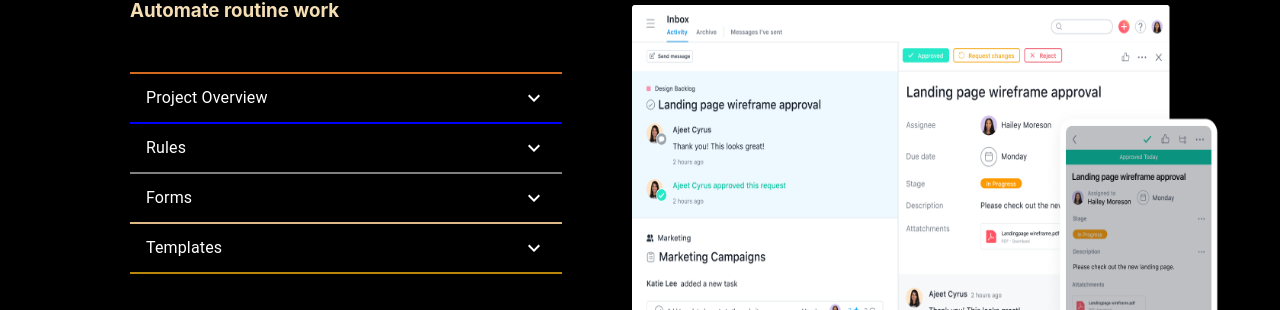
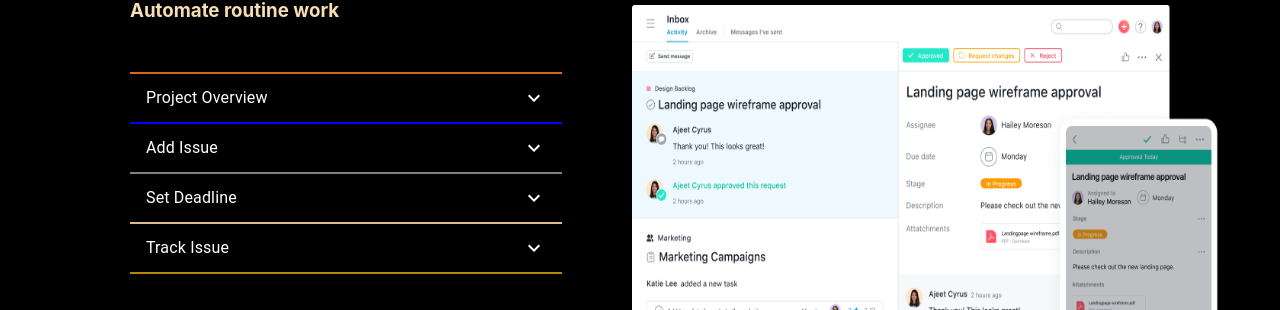
Before and after one commit to md-najmul-haque/itracker, a React (Create React App) app: page / in a window 1280 px wide. Shown: the part 70-380 px from the top of the page. Built offline with nearby package versions, Linux system fonts and the light colour scheme.

Commit message:
change content text

```diff
--- a/src/Pages/Home/ProcessManagement/ProcessManagement.tsx
+++ b/src/Pages/Home/ProcessManagement/ProcessManagement.tsx
@@ -34,8 +34,7 @@ const ProcessManagement = () => {
                             </AccordionSummary>
                             <AccordionDetails sx={{ backgroundColor: "black", color: "white" }}>
                                 <Typography sx={{ textAlign: "justify" }}>
-                                    Lorem ipsum dolor sit amet, consectetur adipiscing elit. Suspendisse
-                                    malesuada lacus ex, sit amet blandit leo lobortis eget.
+                                Get a project overview to at a Glance to track your issue more in effective way. ITracker helps you to save your time.
                                 </Typography>
                             </AccordionDetails>
                         </Accordion>
@@ -45,7 +44,7 @@ const ProcessManagement = () => {
                                 aria-controls="panel2a-content"
                                 id="panel2a-header"
                             >
-                                <Typography>Rules</Typography>
+                                <Typography>Add Issue</Typography>
                             </AccordionSummary>
                             <AccordionDetails sx={{ backgroundColor: "black", color: "white" }}>
                                 <Typography sx={{ textAlign: "justify" }}>
@@ -60,7 +59,7 @@ const ProcessManagement = () => {
                                 aria-controls="panel2a-content"
                                 id="panel2a-header"
                             >
-                                <Typography >Forms</Typography>
+                                <Typography >Set Deadline</Typography>
                             </AccordionSummary>
                             <AccordionDetails sx={{ backgroundColor: "black", color: "white" }}>
                                 <Typography sx={{ textAlign: "justify" }}>
@@ -75,7 +74,7 @@ const ProcessManagement = () => {
                                 aria-controls="panel2a-content"
                                 id="panel2a-header"
                             >
-                                <Typography >Templates</Typography>
+                                <Typography >Track Issue</Typography>
                             </AccordionSummary>
                             <AccordionDetails sx={{ backgroundColor: "black", color: "white" }}>
                                 <Typography sx={{ textAlign: "justify" }}>
```
